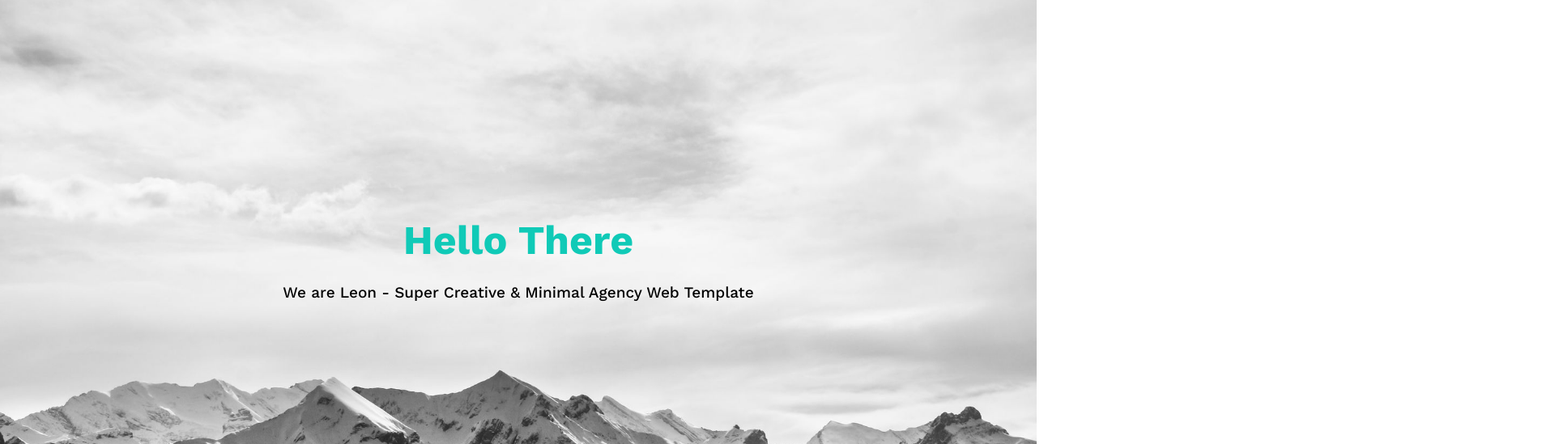
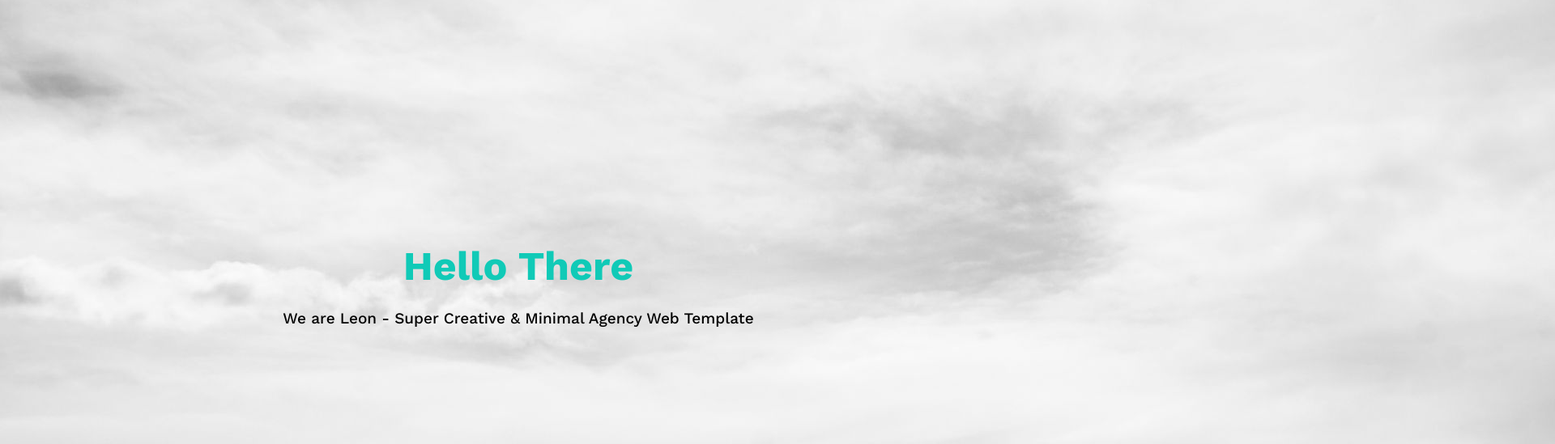
Before and after one commit to HT-Frontend-Developer/HTML_And_CSS_Template_One, a plain HTML site: page index.html in a window 1280 px wide. Shown: the part 67-616 px from the top of the page at 81% size, 1920 px wide, since content can reach past the window. Drawn offline with nearby package versions, Linux system fonts and the light colour scheme; a web font is replaced by a local one.

Commit message:
Update leon.css

```diff
--- a/css/leon.css
+++ b/css/leon.css
@@ -178,7 +178,8 @@ body {
 /* End Header */
 
 /* Start Landing Section  */
-.landing img {
+.landing {
+    background-image: url("../images/landing.jpg");
     background-size: cover;
     width: 100%;
     height: calc(100vh - 64px);
```
